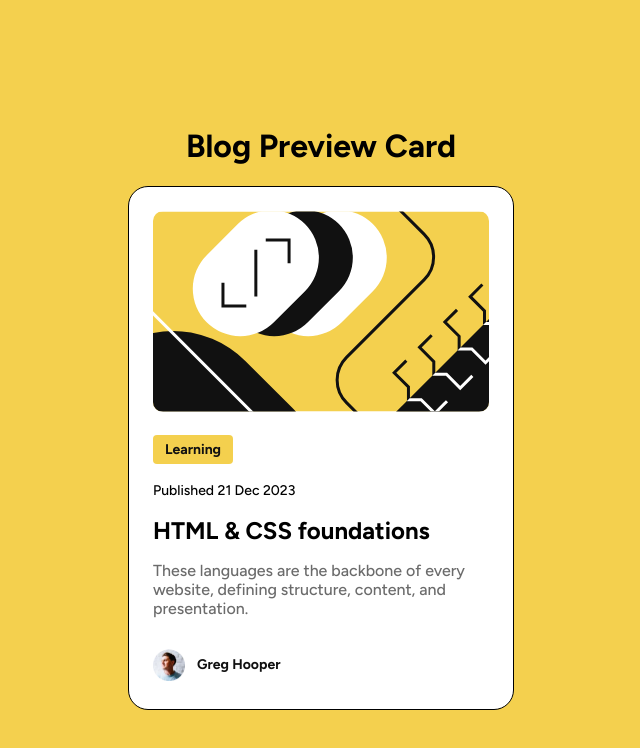
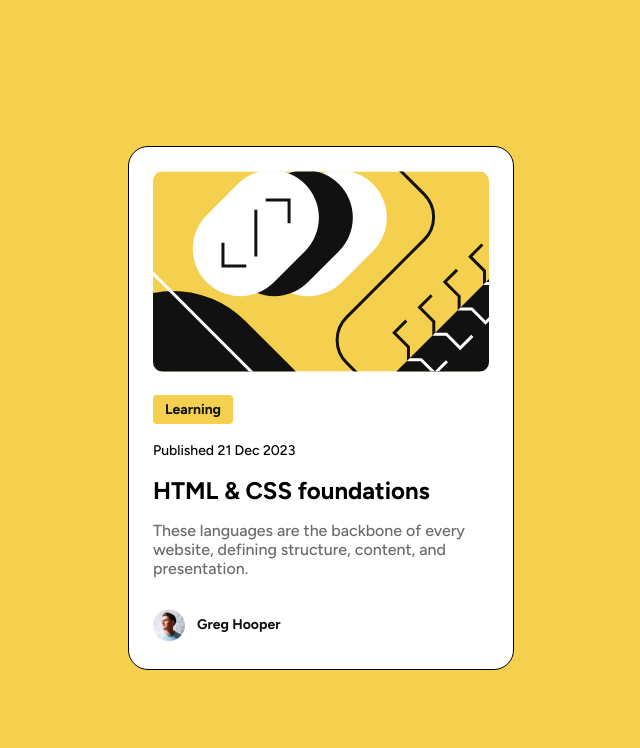
Before and after one commit to yonderboy7/frontendmentor-projects-blog-preview-card, a plain HTML site: page index.html in a window 1280 px wide. Shown: the whole page, without its empty margins (319-959 px from the left). Drawn offline with Linux system fonts and the light colour scheme.

Commit message:
removed heading 1

```diff
--- a/index.html
+++ b/index.html
@@ -21,7 +21,6 @@
   </head>
   <body>
     <main>
-      <h1>Blog Preview Card</h1>
       <section class="container">
         <section class="image-container">
           <img
```
